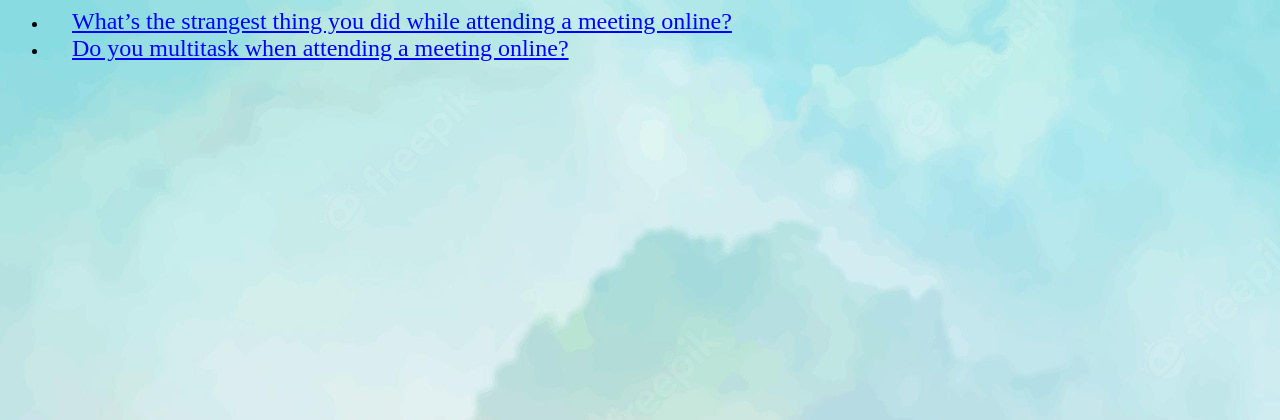
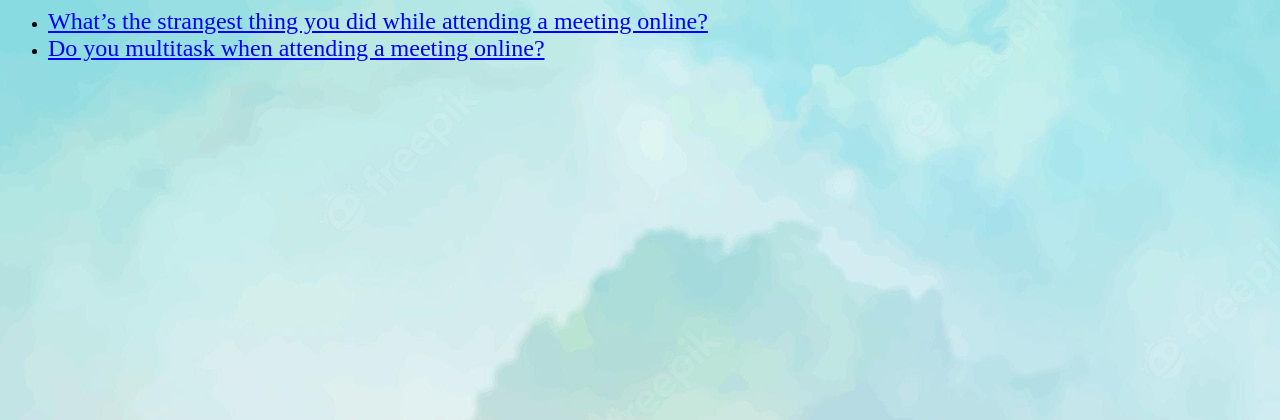
Before and after one commit to JiratchayaPhinyodom/ku-polls, a Django app: page /polls/ in a window 1280 px wide. Shown: the top 420 px of the page. Run offline with Django 4.2, Linux system fonts and the light colour scheme; data comes from the database, SQL or seed files in the repository.

Commit message:
fixed style.css

```diff
--- a/polls/static/polls/style.css
+++ b/polls/static/polls/style.css
@@ -1,7 +1,7 @@
 li a {
     color: blue;
     font-size: 24px;
-    padding: 24px;
+    padding: 100 px;
 }
 
 body {
```
